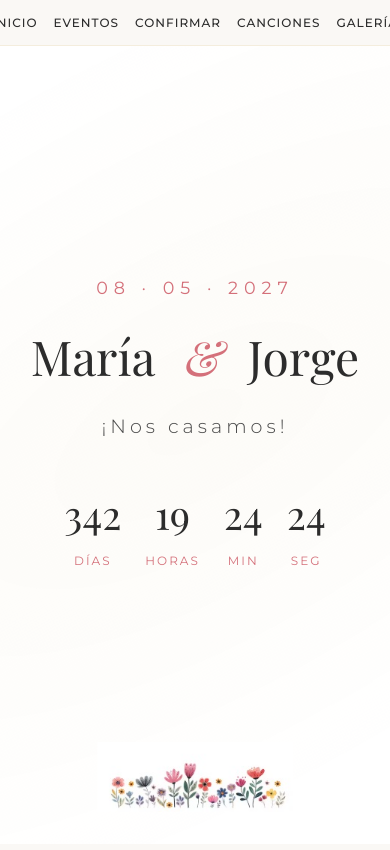
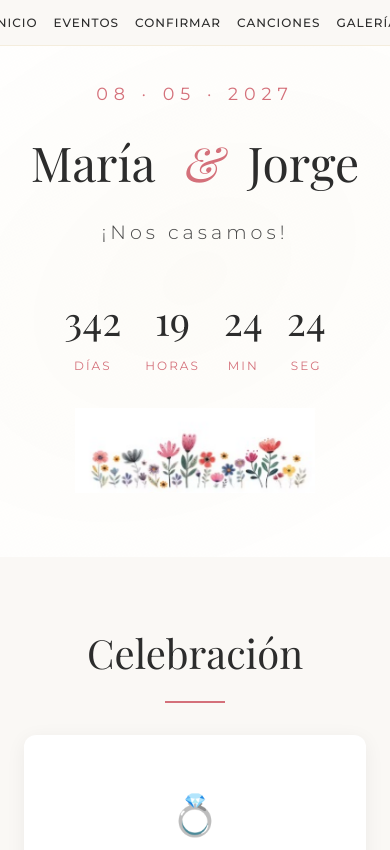
Before and after one commit to MariaPPresa/boda-maria-jorge, a plain HTML site: page index.html in a window 390 px wide. Shown: the top 850 px of the page. Drawn offline with nearby package versions, Linux system fonts and the light colour scheme; no server answers; a web font is replaced by a local one.

Commit message:
Reducir espacios en hero móvil

```diff
--- a/styles.css
+++ b/styles.css
@@ -439,6 +439,18 @@ footer {
         font-size: 0.75rem;
         letter-spacing: 1px;
     }
+    .hero {
+        min-height: auto;
+        padding: 5rem 1.5rem 4rem;
+    }
+    .hero-panorama {
+        position: relative;
+        bottom: auto;
+        left: auto;
+        transform: none;
+        margin-top: 2rem;
+        width: 70%;
+    }
     .section {
         padding: 4rem 1.5rem;
     }
```
